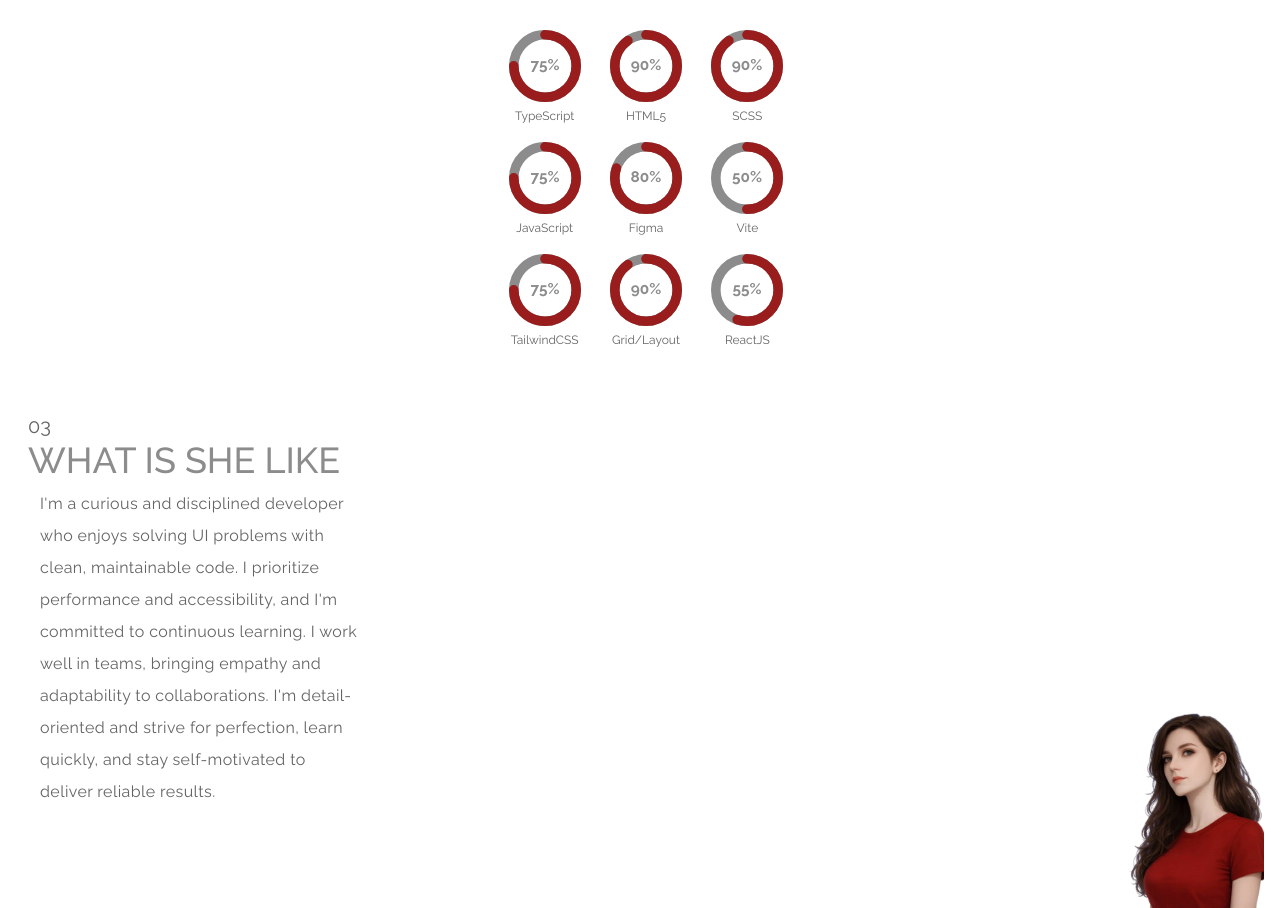
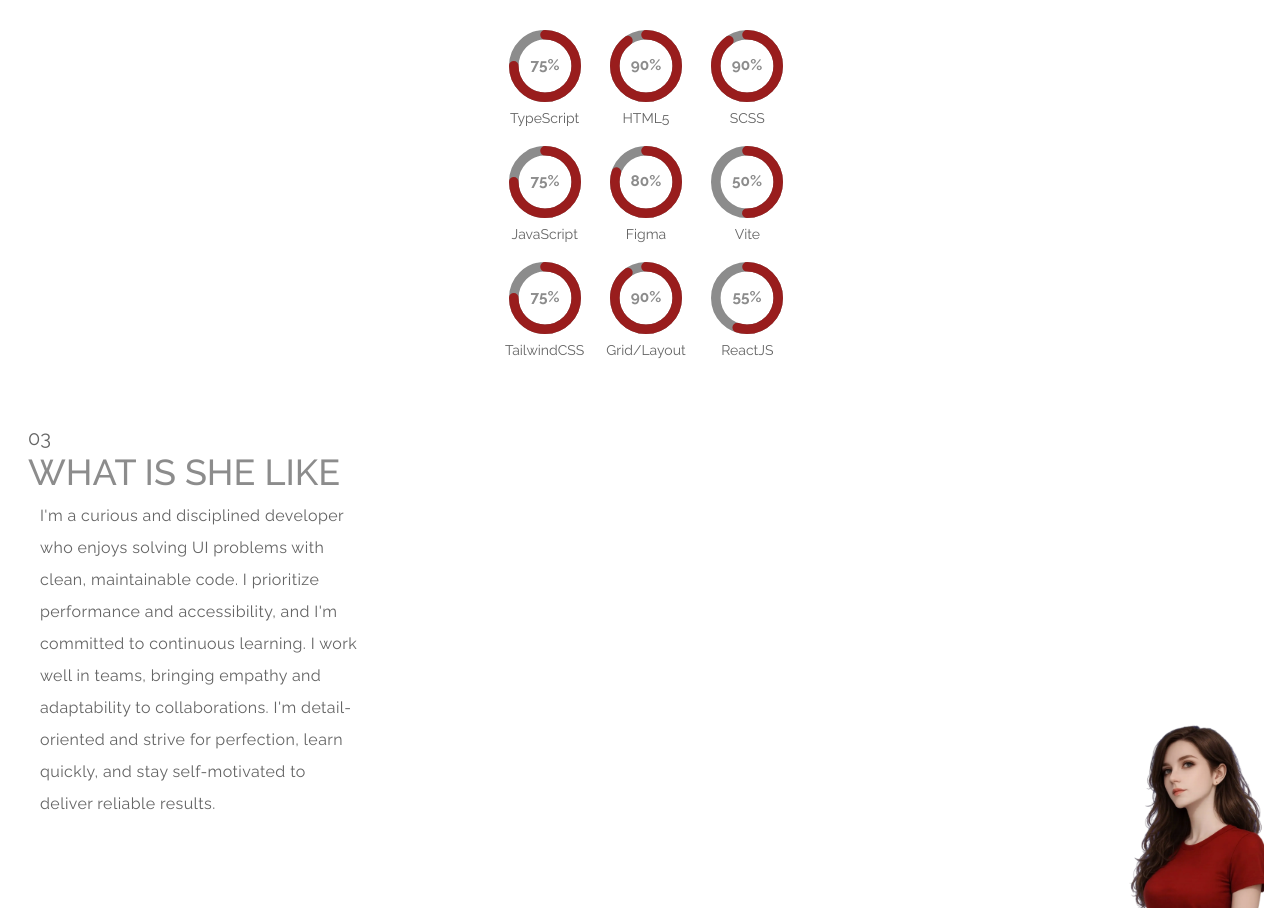
Before and after one commit to bavayra/Portfolio, a React (Vite) app: page / in a window 1280 px wide. Shown: the part 1812-2720 px from the top of the page. Built offline with nearby package versions, Linux system fonts and the light colour scheme.

Commit message:
style(Skills-480): increased font size for skills' labels

```diff
--- a/src/sections/Skills.tsx
+++ b/src/sections/Skills.tsx
@@ -37,7 +37,7 @@ const Skills = () => {
               ariaLabel={label}
               className="phone-sm:scale-120 phone-sm:[--skill-percent-size:.8rem]"
             />
-            <span className="text-[0.65rem] text-text phone-sm:text-xs">
+            <span className="text-[0.65rem] text-text phone-sm:text-xs phone-lg:text-sm">
               {label}
             </span>
           </div>
```
